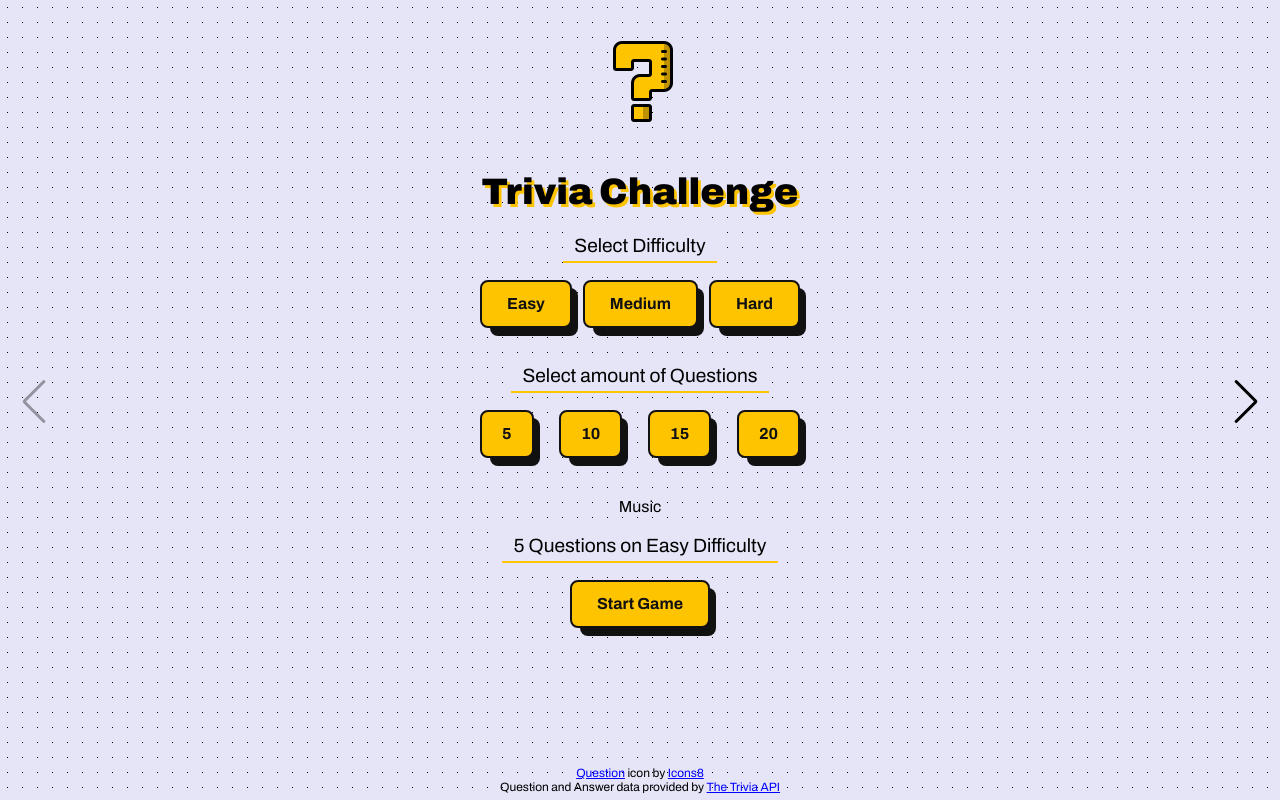
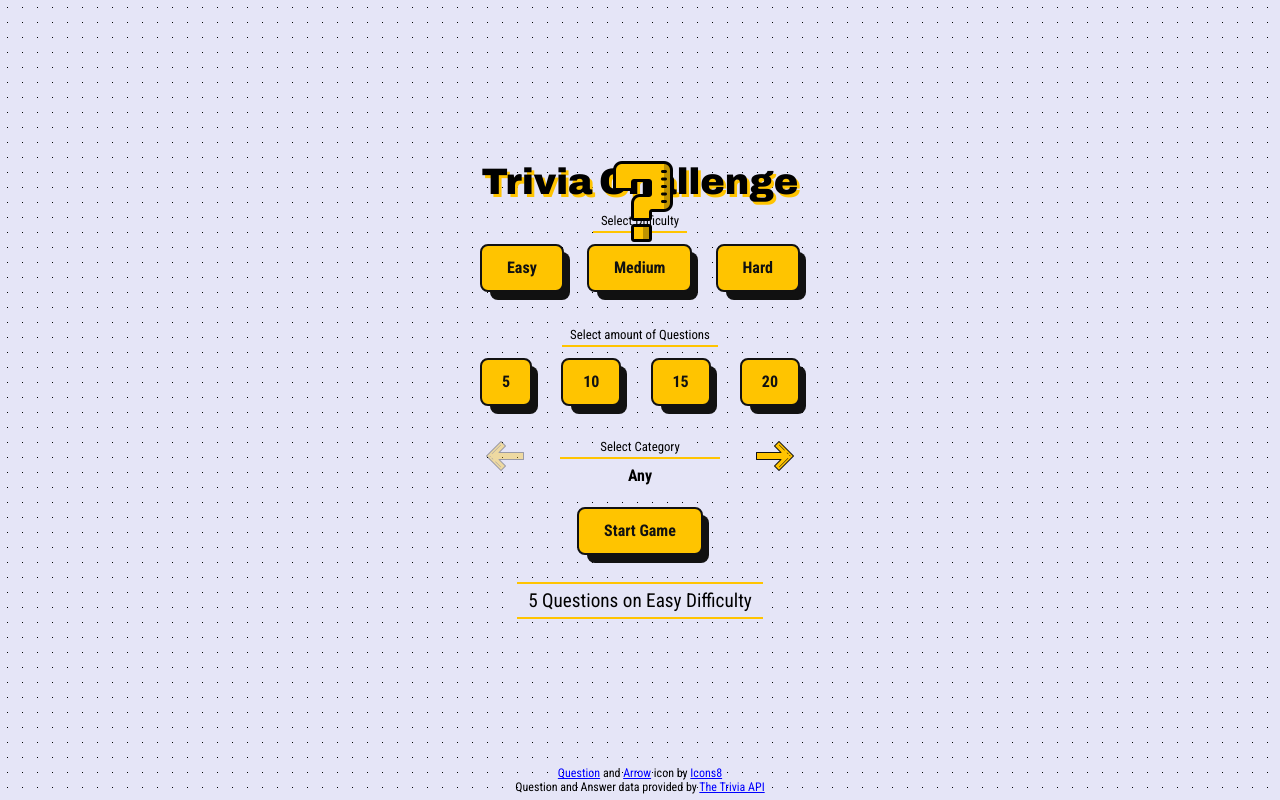
Before and after one commit to pteskey/triviaGame, a Node server app: page / in a window 1280 px wide. Run offline with Node 20, Linux system fonts and the light colour scheme.

Commit message:
completed category selector, changed body font and added some animations

```diff
--- a/public/css/style.css
+++ b/public/css/style.css
@@ -1,5 +1,5 @@
 body {
-  font-family: "Archivo", sans-serif;
+  font-family: "Roboto Condensed", sans-serif;
   height: 100%;
   position: fixed;
   overflow-y: scroll;
@@ -35,6 +35,10 @@ body {
   }
 }
 
+.fade-in-slow {
+  animation: fadeIn 1600ms ease-in;
+}
+
 .fade-in {
   animation: fadeIn 600ms ease-in;
 }
@@ -43,6 +47,10 @@ body {
 }
 
 /* Layout */
+
+h1 {
+  font-family: "Archivo", sans-serif;
+}
 
 .title {
   width: 20em;
@@ -57,17 +65,22 @@ body {
   top: 2em;
 }
 
+.questionMarkIcon-title {
+  position: fixed;
+  top: 9.5em;
+}
+
 .titleText {
   font-size: 2.3em;
   font-weight: 900;
-  margin-bottom: 0.5em;
+  margin-bottom: 0.2em;
   text-shadow: 0.075em 0.075em 0 #ffc400;
   text-align: center;
 }
 
 .triviaTitle {
   position: fixed;
-  bottom: 2em;
+  top: 4em;
   font-size: 2.3em;
   font-weight: 900;
   text-shadow: 0.075em 0.075em 0 #ffc400;
@@ -82,8 +95,8 @@ body {
 
 .aligntext {
   align-self: center;
-  font-size: 1.2em;
   margin-bottom: 1em;
+  font-size: 0.8em;
   padding: 0.25em 0.6em 0.25em 0.6em;
   background-color: #e5e5f7;
   box-shadow: rgba(255, 196, 0) 0px 2px;
@@ -99,35 +112,77 @@ body {
   display: flex;
   align-items: center;
   justify-content: space-between;
-  margin-bottom: 1.5em;
+  margin-bottom: 2em;
 }
 
-.swiper-container {
-  display: flex;
-  justify-content: center;
-  align-items: center;
-  width: 20em;
-  height: 3em;
+.category-label {
+  font-size: 0.8em;
+  position: relative;
+  margin: 0;
+  bottom: 2px;
 }
+
+/* Swiper Nav */
 .swiper-slide {
   display: flex;
   justify-content: center;
   align-items: center;
-  text-align: center;
-  visibility: hidden;
+  font-size: 1em;
+  font-weight: bold;
+  background-color: #e5e5f7;
+  box-shadow: rgba(255, 196, 0) 0px -2px;
   opacity: 0;
-  transition: visibility 0s, opacity 0.5s linear;
+  transition: opacity 0.3s ease-in-out;
 }
 .swiper-slide-active {
-  visibility: visible;
   opacity: 1;
 }
 
-.swiper-button-next,
+.swiper-button-next::after,
+.swiper-button-prev::after {
+  content: none;
+}
+
+.swiper-container {
+  position: relative;
+  width: 10em;
+  height: 2em;
+}
+
+.swiper-button-next, .swiper-button-prev {
+  position: absolute;
+  top: -6px;
+  width: 50px;
+  height: 50px;
+  z-index: 10;
+}
+
+.swiper-button-next {
+  right: -5em;
+  background-image: url('../images/icons8-arrow-100-right.png');
+  background-size: 100% 100%;
+}
+
 .swiper-button-prev {
-  color: #000; /* Change the color of the arrows */
-  width: 3em; /* Change the width of the arrows */
-  height: 3em; /* Change the height of the arrows */
+  left: -5em;
+  background-image: url('../images/icons8-arrow-100-left.png');
+  background-size: 100% 100%;
+}
+
+#startBtn {
+  margin-top: 1em;
+}
+
+#displayoptions {
+  font-size: 1.2em;
+  margin-top: 1.5em;
+  box-shadow: rgba(255, 196, 0) 0px -2px;
+  border-bottom: 2px solid #ffc400;
+  transition: opacity 0.3s, transform 0.3s;
+}
+#displayoptions.hide {
+  opacity: 0;
+  transform: translateY(20px);
 }
 
 .attribution {
@@ -193,6 +248,7 @@ body {
   border-radius: 0.25em;
   cursor: pointer;
   text-align: left;
+  font-weight: 500;
   background-color: #e5e5f7;
   transition: 200ms ease-in-out;
   box-shadow: rgba(50, 50, 93, 0.25) 0px 2px 5px -1px,
--- a/public/index.html
+++ b/public/index.html
@@ -1,15 +1,24 @@
 <!DOCTYPE html>
 <html lang="en">
-
   <head>
     <meta charset="UTF-8" />
     <meta name="viewport" content="width=device-width, initial-scale=1.0" />
-  <link rel="shortcut icon" href="./images/icons8-question-96.png" type="image/x-icon" />
+    <link
+      rel="shortcut icon"
+      href="./images/icons8-question-96.png"
+      type="image/x-icon"
+    />
     <link rel="preconnect" href="https://fonts.googleapis.com" />
     <link rel="preconnect" href="https://fonts.gstatic.com" crossorigin />
-  <link href="https://fonts.googleapis.com/css2?family=Archivo:ital,wght@0,100..900;1,100..900&display=swap" rel="stylesheet" />
+    <link
+      href="https://fonts.googleapis.com/css2?family=Archivo:ital,wght@0,100..900;1,100..900&family=Roboto+Condensed:ital,wght@0,100..900;1,100..900&display=swap"
+      rel="stylesheet"
+    />
     <!-- Swiper CSS -->
-  <link rel="stylesheet" href="https://unpkg.com/swiper/swiper-bundle.min.css" />
+    <link
+      rel="stylesheet"
+      href="https://unpkg.com/swiper/swiper-bundle.min.css"
+    />
 
     <!-- Swiper JS -->
     <script src="https://unpkg.com/swiper/swiper-bundle.min.js"></script>
@@ -19,8 +28,13 @@
   </head>
 
   <body id="app">
-  <div class="title" id="title">
-    <img class="questionMarkIcon" src="./images/icons8-question-96.png" alt="Question-mark icon" srcset="" />
+    <div class="title fade-in-slow" id="title">
+      <img
+        class="questionMarkIcon-title"
+        src="./images/icons8-question-96.png"
+        alt="Question-mark icon"
+        srcset=""
+      />
       <h1 class="titleText">Trivia Challenge</h1>
 
       <div class="options">
@@ -37,9 +51,12 @@
           <button onclick="selectAmount(15)">15</button>
           <button onclick="selectAmount(20)">20</button>
         </div>
+        <span class="aligntext category-label">Select Category</span>
       </div>
       <div class="swiper-container">
+        <div class="swiper-button-prev"></div>
         <div class="swiper-wrapper">
+          <div class="swiper-slide">Any</div>
           <div class="swiper-slide">Music</div>
           <div class="swiper-slide">Sport and Leisure</div>
           <div class="swiper-slide">Film and TV</div>
@@ -51,25 +68,28 @@
           <div class="swiper-slide">Food and Drink</div>
           <div class="swiper-slide">General Knowledge</div>
         </div>
-      <!-- Add Navigation arrows -->
         <div class="swiper-button-next"></div>
-      <div class="swiper-button-prev"></div>
       </div>
+
+      <button id="startBtn" onclick="startGame()">Start Game</button>
       <div class="aligntext" id="displayoptions">
         5 Questions on Easy Difficulty
       </div>
-    <button id="startBtn" onclick="startGame()">Start Game</button>
     </div>
     <div class="attribution">
       <div>
-      <a target="_blank" href="https://icons8.com/icon/103807/question-mark">Question</a>
+        <a target="_blank" href="https://icons8.com/icon/103807/question-mark"
+          >Question</a
+        >
+        and
+        <a target="_blank" href="https://icons8.com/icon/115723/arrow">Arrow</a>
         icon by <a target="_blank" href="https://icons8.com">Icons8</a>
       </div>
       <div>
-      Question and Answer data provided by <a target="_blank" href="https://the-trivia-api.com/">The Trivia API</a>
+        Question and Answer data provided by
+        <a target="_blank" href="https://the-trivia-api.com/">The Trivia API</a>
       </div>
     </div>
     <script src="./js/app.js"></script>
   </body>
-
 </html>
```
Also changed, not shown: data.json (+1 -1 lines), views/stats.ejs (+5 -5 lines), public/images/icons8-arrow-100-left.png (added), public/images/icons8-arrow-100-right.png (added), public/js/app.js. Lines whose indentation alone changed are shown as unchanged.
